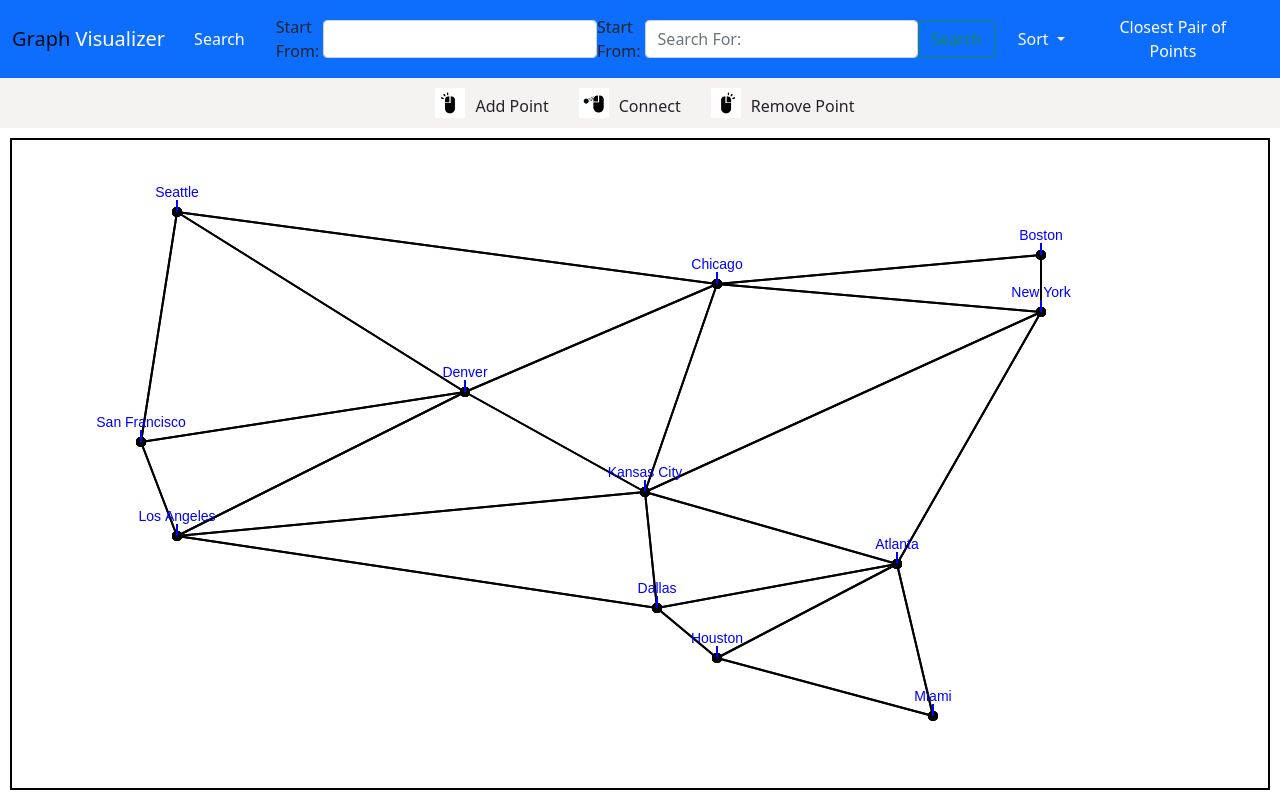
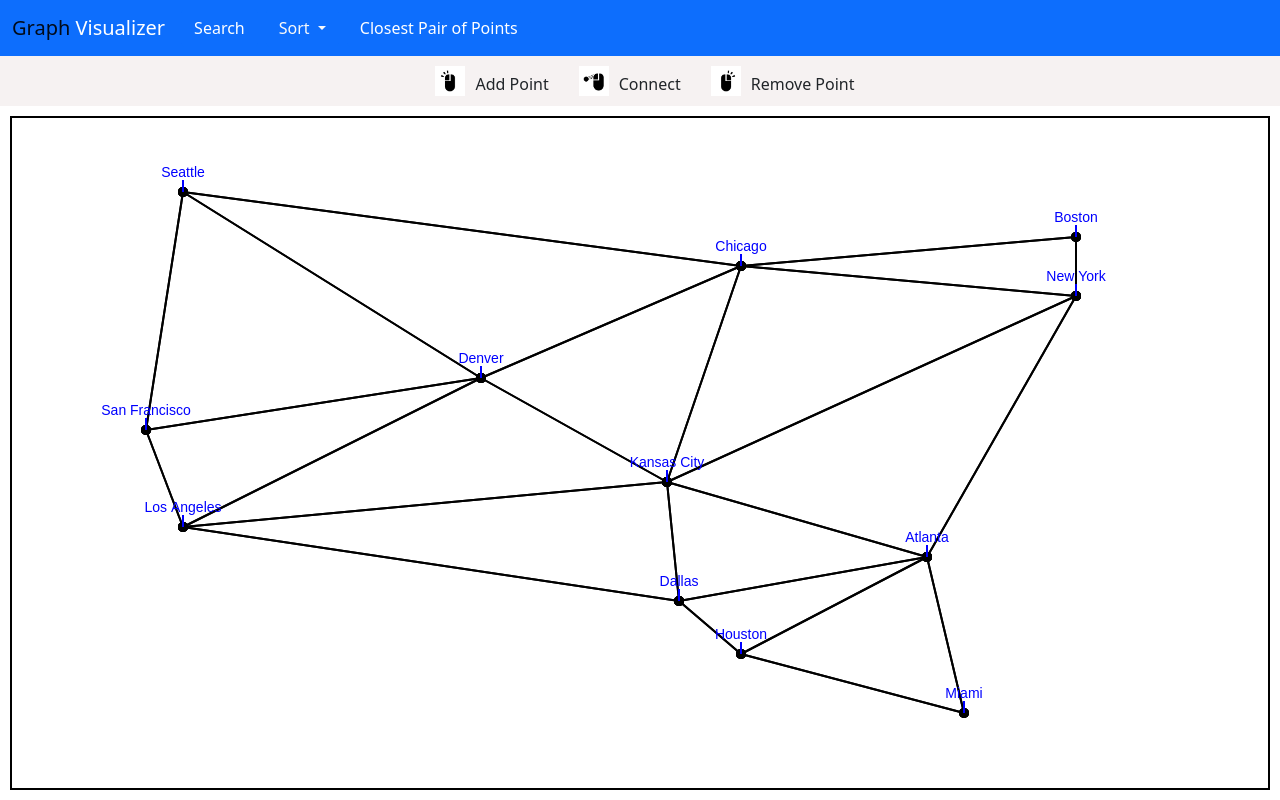
Before and after one commit to PM1776/PM1776.github.io, a website with bundled scripts: page index.html in a window 1280 px wide. Built offline with nearby package versions, Linux system fonts and the light colour scheme.

Commit message:
Figuring out how to pull to display on github pages

```diff
--- a/index.html
+++ b/index.html
@@ -20,13 +20,6 @@
                   <div class="collapse navbar-collapse" id="navbarNavAltMarkup">
                     <div class="navbar-nav">
                       <button class="btn btn-primary me-2" type="button" id="search" disabled> Search </button>
-                      <form class="form-inline my-2 my-lg-0">
-                        <label for="start"> Start From:&nbsp; </label>
-                        <input class="form-control mr-sm-2" id="start" type="search" aria-label="Search">
-                        <label for="start"> Start From:&nbsp; </label>
-                        <input class="form-control mr-sm-2" type="search" placeholder="Search For: " aria-label="Search">
-                        <button class="btn btn-outline-success my-2 my-sm-0" type="submit">Search</button>
-                      </form>
                       <div class="nav-item dropdown">
                         <button class="navbar-btn btn btn-primary dropdown-toggle text-light disabled me-2" type="button" id="sort" data-toggle="dropdown" aria-haspopup="true" aria-expanded="false">
                           Sort
@@ -58,8 +51,6 @@
           </div>
         </div>
 
-
-
         <div id="canvasContainer">
           <canvas id="graphView" width="0" height="0"> Graph with points </canvas>
         </div>
```
